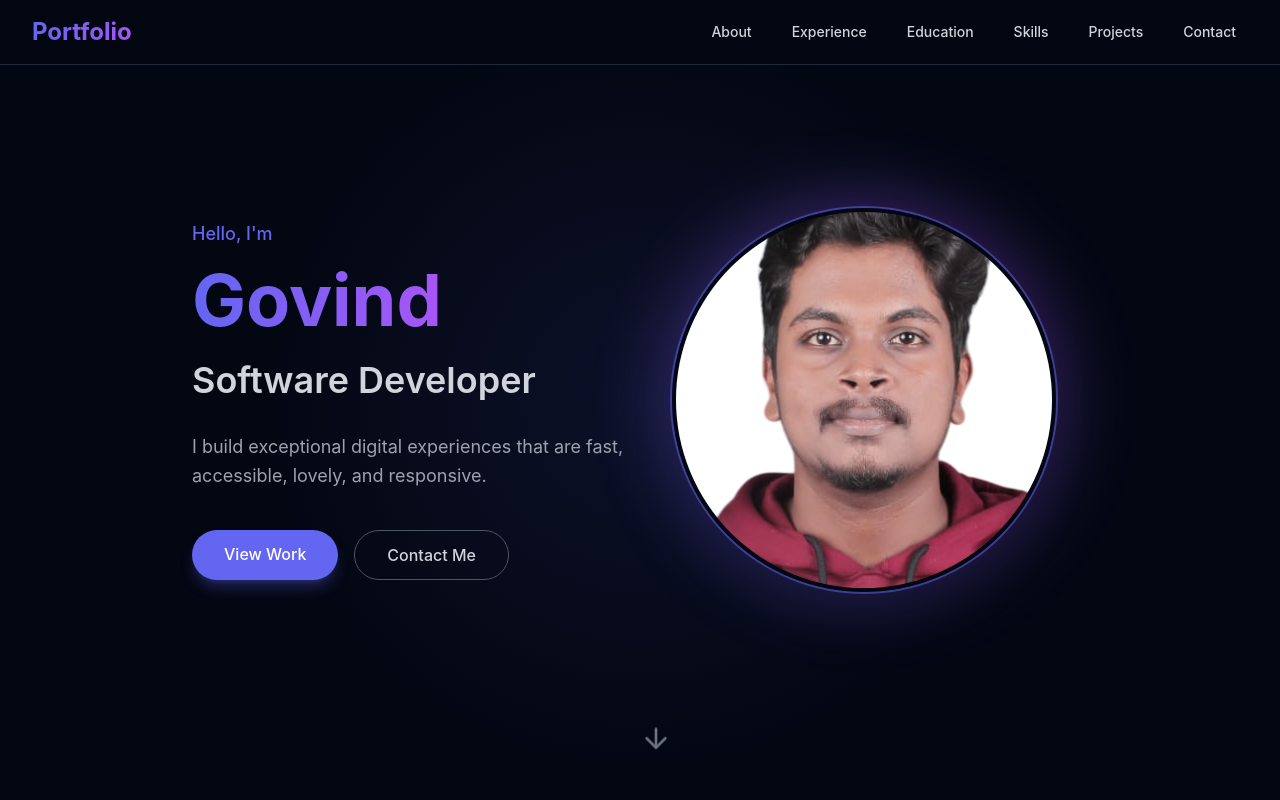
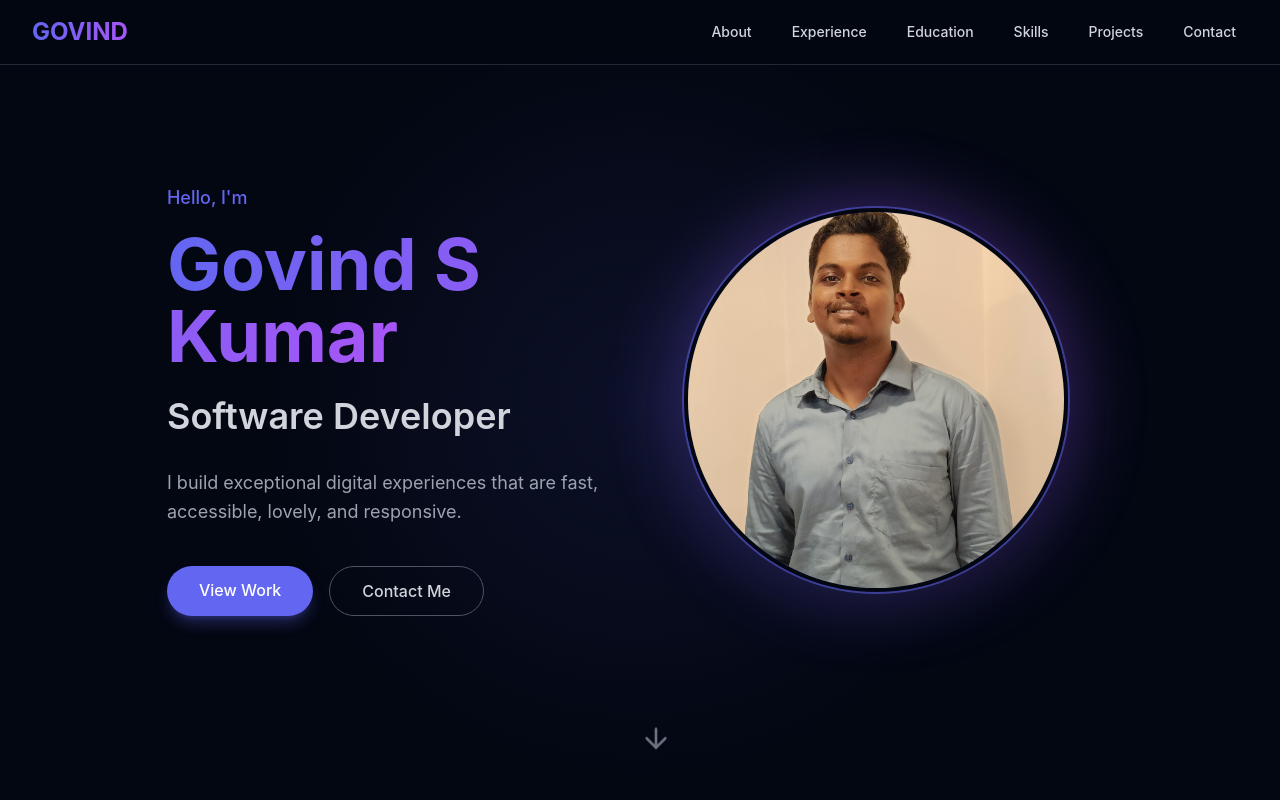
Before and after one commit to GOVINDSAJEEVKUMAR/Profile, a React (Vite) app: page / in a window 1280 px wide. Shown: the top 800 px of the page. Built offline with nearby package versions, Linux system fonts and the light colour scheme.

Commit message:
image changed

```diff
--- a/index.html
+++ b/index.html
@@ -1,13 +1,16 @@
 <!doctype html>
 <html lang="en">
+
 <head>
   <meta charset="UTF-8" />
   <link rel="icon" type="image/svg+xml" href="/vite.svg" />
   <meta name="viewport" content="width=device-width, initial-scale=1.0" />
-    <title>client</title>
+  <title>GOVIND</title>
 </head>
+
 <body>
   <div id="root"></div>
   <script type="module" src="/src/main.tsx"></script>
 </body>
+
 </html>
--- a/src/components/Contact.tsx
+++ b/src/components/Contact.tsx
@@ -65,7 +65,7 @@ const Contact = () => {
                                 </div>
                                 <div>
                                     <p className="text-sm text-gray-500">Location</p>
-                                    <p className="font-medium">Ernakulam,Kerala India (Ready to relocate)</p>
+                                    <p className="font-medium">Ernakulam,Kerala,India (Ready to relocate)</p>
                                 </div>
                             </div>
                         </div>
--- a/src/components/Hero.tsx
+++ b/src/components/Hero.tsx
@@ -25,7 +25,7 @@ const Hero = () => {
                         className="text-5xl md:text-7xl font-bold mb-6"
                     >
                         <span className="bg-gradient-to-r from-primary to-secondary bg-clip-text text-transparent">
-                            Govind
+                            Govind S Kumar
                         </span>
                     </motion.h1>
 
@@ -71,7 +71,7 @@ const Hero = () => {
                     >
                         <div className="absolute inset-0 bg-gradient-to-tr from-primary to-secondary rounded-full blur-2xl opacity-30 animate-pulse"></div>
                         <img
-                            src="/hero.png"
+                            src="/img.jpg"
                             alt="Govind Profile"
                             className="relative w-full h-full object-cover rounded-full border-4 border-dark ring-2 ring-primary/50 shadow-2xl"
                         />
--- a/src/components/Navbar.tsx
+++ b/src/components/Navbar.tsx
@@ -26,7 +26,7 @@ const Navbar = () => {
                 <div className="flex items-center justify-between h-16">
                     <div className="flex-shrink-0 cursor-pointer">
                         <Link to="hero" smooth={true} duration={500} className="text-2xl font-bold bg-gradient-to-r from-primary to-secondary bg-clip-text text-transparent">
-                            Portfolio
+                            GOVIND
                         </Link>
                     </div>
 
```
Also changed, not shown: public/img.jpg (added). Lines whose indentation alone changed are shown as unchanged.
